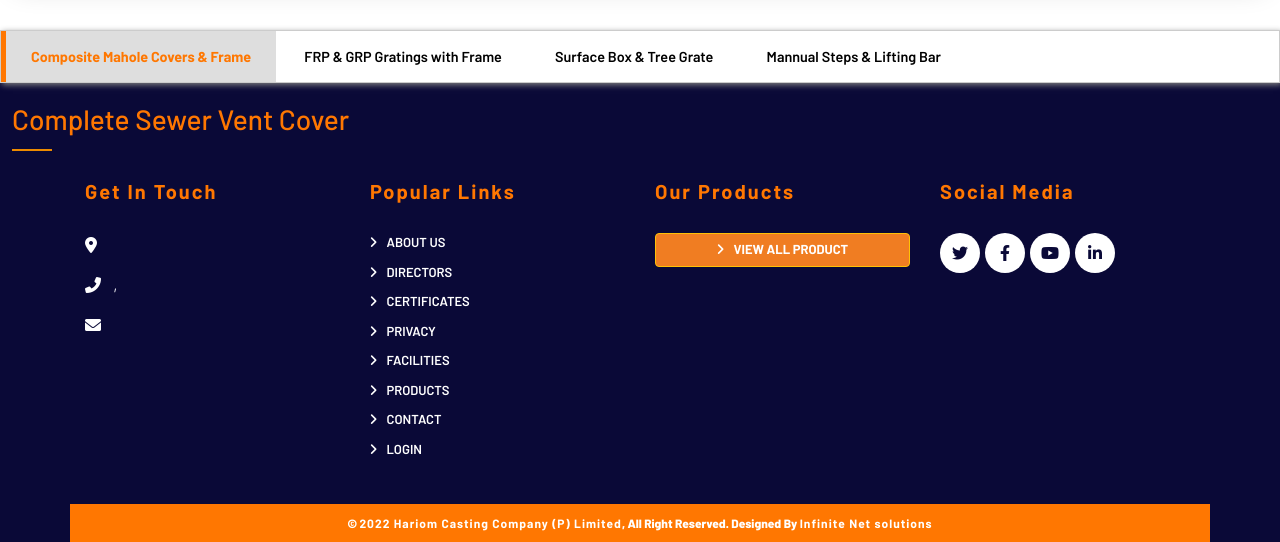
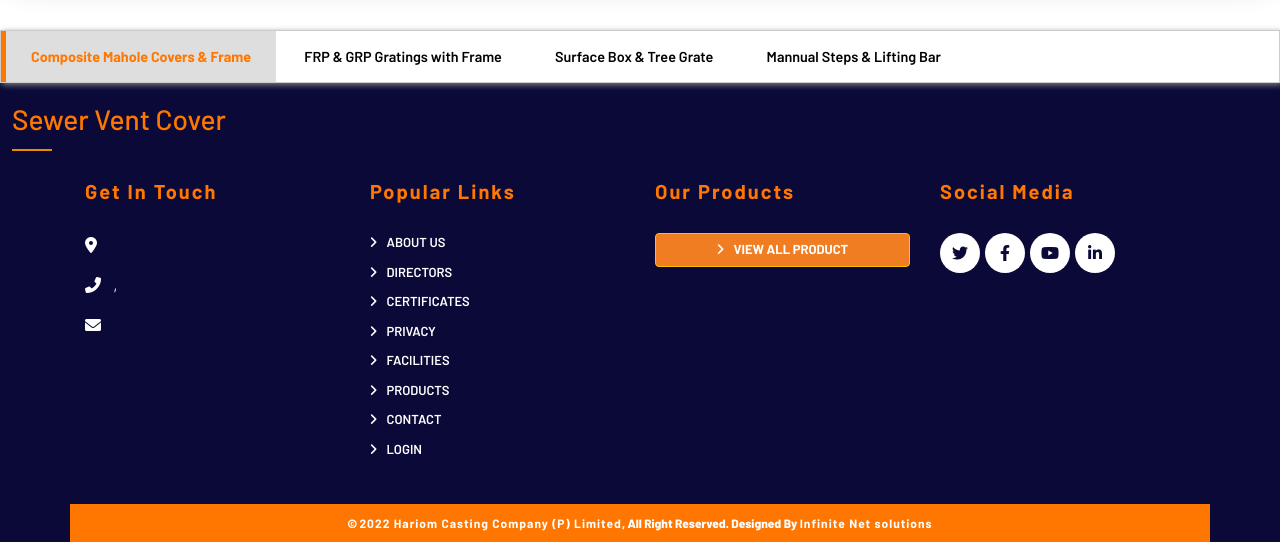
Before and after one commit to infinitenetsolutions/hocindia, a PHP site: page /products.php in a window 1280 px wide. Shown: the part 1338-1880 px from the top of the page. Run offline with PHP 8.4, Linux system fonts and the light colour scheme; data that the repository does not hold is empty; some libraries are stand-ins or nearby versions.

Commit message:
new update

```diff
--- a/products.php
+++ b/products.php
@@ -264,7 +264,7 @@ Airport Landing strips and extreme heavy-duty application.
 
 <div id="tech1" class="tabcontent">
 <div class="main-content">
-  <h3 class="technologies-title">Complete Sewer Vent Cover</h3>
+  <h3 class="technologies-title">Sewer Vent Cover</h3>
 
   <div class="main-logo">
   <?php while($row = mysqli_fetch_assoc($about_display1)){?>
@@ -281,7 +281,7 @@ Airport Landing strips and extreme heavy-duty application.
 
 <div id="tech2" class="tabcontent">
   <div class="main-content">
-  <h3 class="technologies-title">Intresting Gratings</h3>
+  <h3 class="technologies-title">Gratings</h3>
 
   <div class="main-logo">
   <?php while($row = mysqli_fetch_assoc($about_display2)){?>
```
